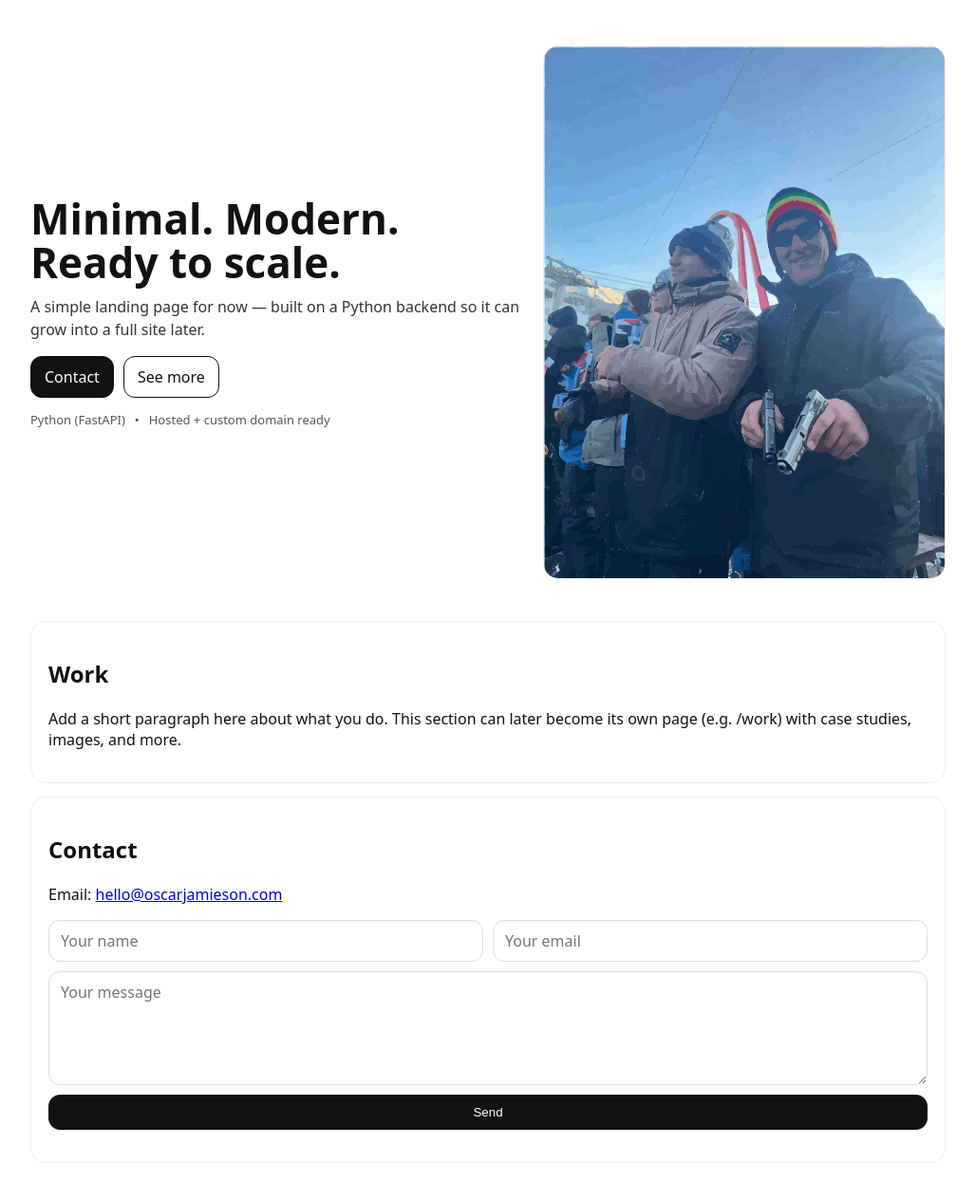
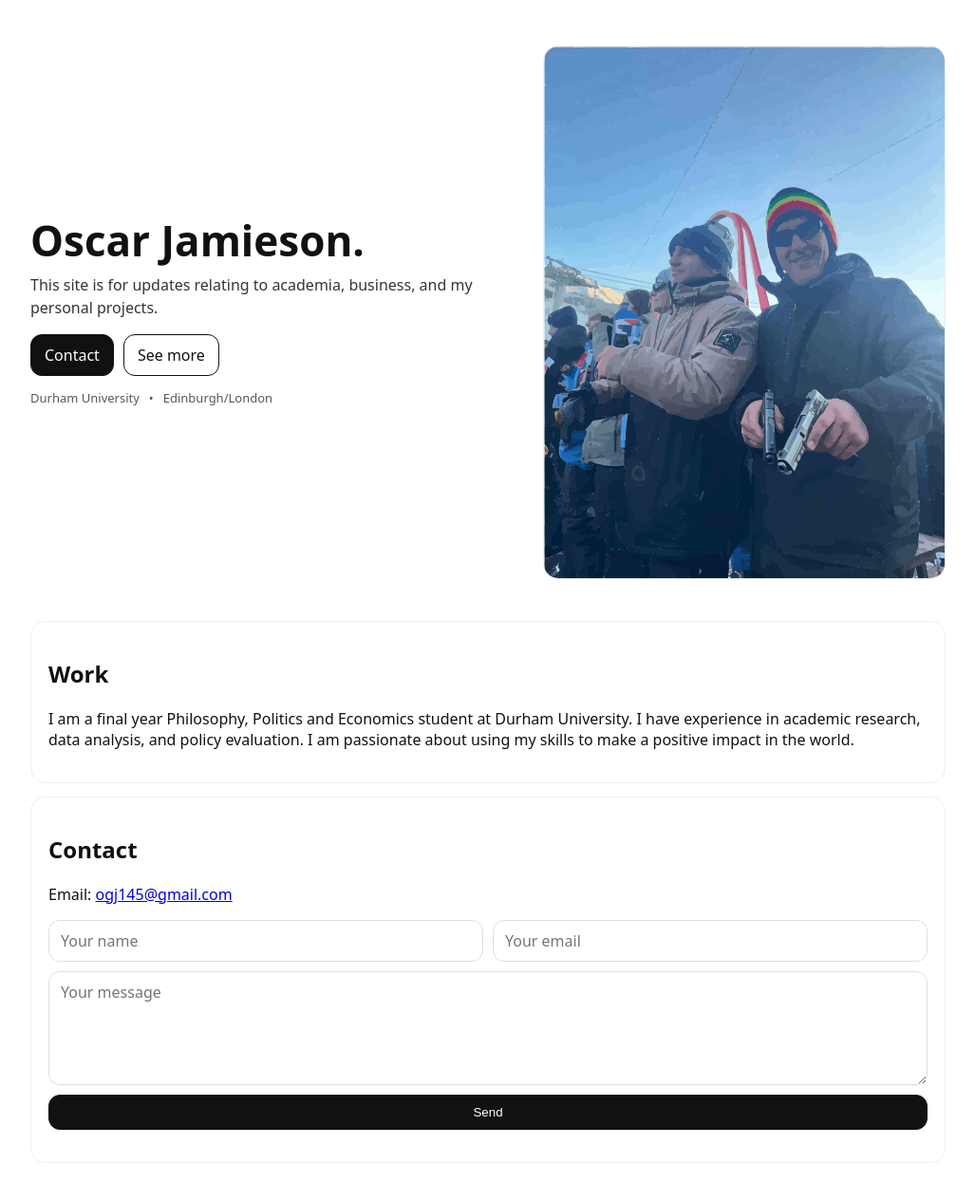
Before and after one commit to OscarJamo/oscarjamieson-site, a FastAPI app: page / in a window 1280 px wide. Shown: the part 59-1324 px from the top of the page at 95% size, without its empty margins (126-1153 px from the left). Run offline with FastAPI, Linux system fonts and the light colour scheme.

Commit message:
version 1.1

```diff
--- a/app/main.py
+++ b/app/main.py
@@ -19,7 +19,7 @@ def home(request: Request):
         {
             "request": request,
             "app_name": APP_NAME,
-            "contact_email": os.getenv("PUBLIC_CONTACT_EMAIL", "hello@oscarjamieson.com"),
+            "contact_email": os.getenv("PUBLIC_CONTACT_EMAIL", "ogj145@gmail.com"),
         },
     )
 
--- a/app/templates/index.html
+++ b/app/templates/index.html
@@ -20,9 +20,9 @@
   <main class="wrap">
     <section class="hero">
       <div class="hero-left">
-        <h1>Minimal. Modern. Ready to scale.</h1>
+        <h1>Oscar Jamieson.</h1>
         <p class="sub">
-          A simple landing page for now — built on a Python backend so it can grow into a full site later.
+          This site is for updates relating to academia, business, and my personal projects.
         </p>
 
         <div class="cta">
@@ -31,9 +31,9 @@
         </div>
 
         <div class="meta">
-          <span>Python (FastAPI)</span>
+          <span>Durham University</span>
           <span>•</span>
-          <span>Hosted + custom domain ready</span>
+          <span>Edinburgh/London</span>
         </div>
       </div>
 
@@ -45,8 +45,9 @@
     <section id="work" class="card">
       <h2>Work</h2>
       <p>
-        Add a short paragraph here about what you do. This section can later become its own page
-        (e.g. /work) with case studies, images, and more.
+        I am a final year Philosophy, Politics and Economics student at Durham University.
+        I have experience in academic research, data analysis, and policy evaluation.
+        I am passionate about using my skills to make a positive impact in the world.
       </p>
     </section>
 
```
